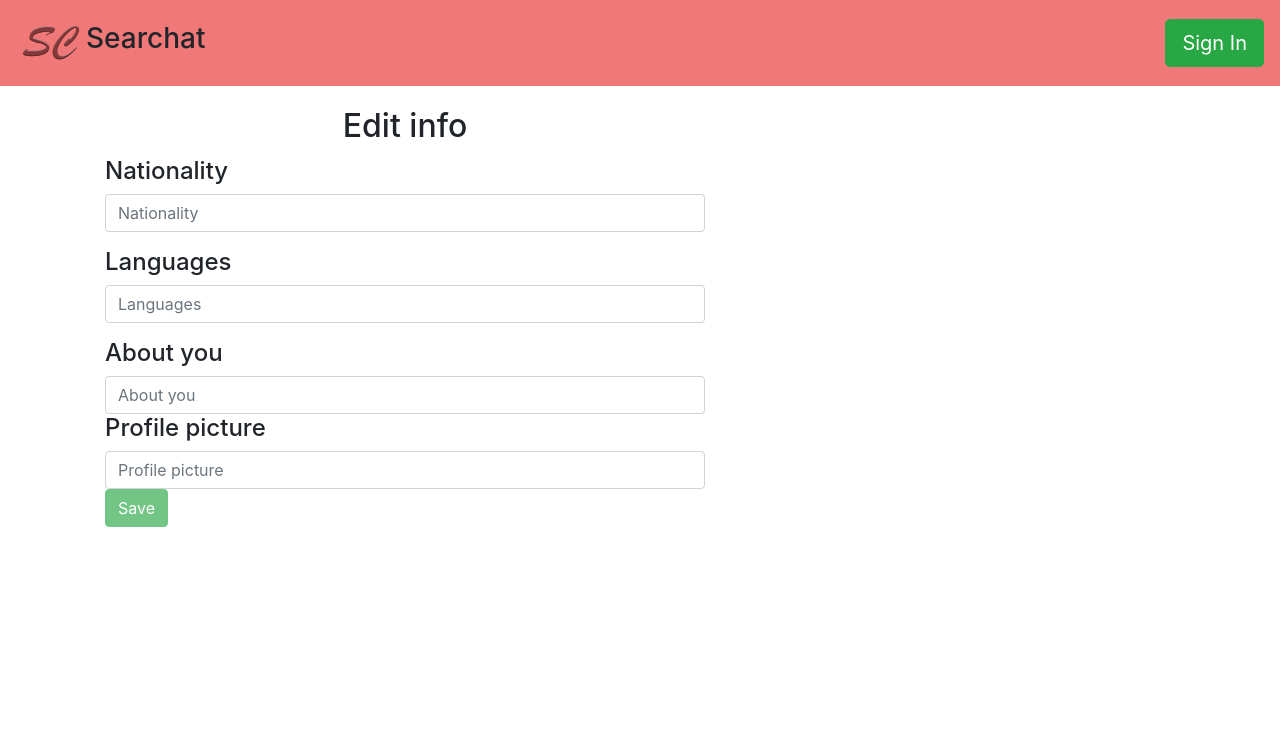
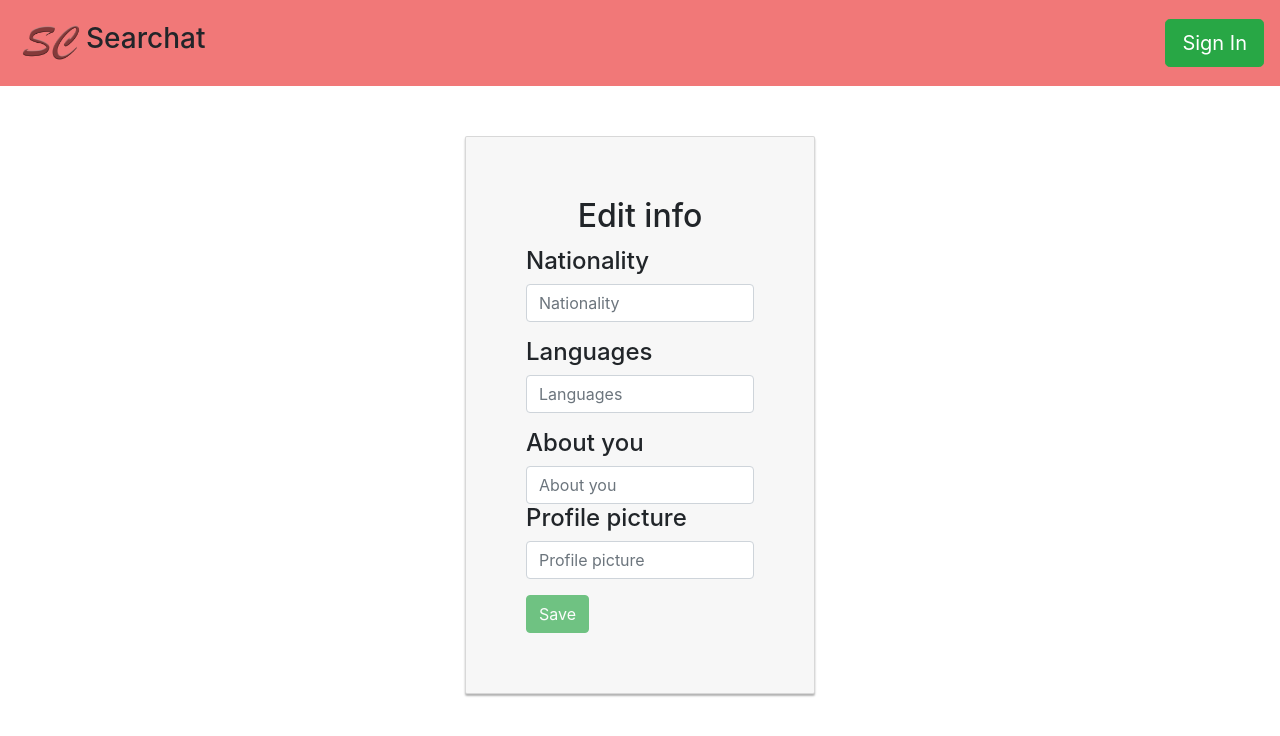
Before and after one commit to Searchat-COSW/Angular, an Angular app: page /profileConfiguration in a window 1280 px wide. Shown: the top 736 px of the page. Built offline with nearby package versions, Linux system fonts and the light colour scheme.

Commit message:
adding pretty front

```diff
--- a/src/app/app.component.html
+++ b/src/app/app.component.html
@@ -12,6 +12,7 @@
   </form>
   <form class="form-inline">
       <button *ngIf="isLoggedIn()" type="button" class="btn btn-link" routerLinkActive="/listActivities" routerLink="/listActivities"><h3>List local activities</h3></button>
+      <button *ngIf="isLoggedIn()" type="button" class="btn btn-link" routerLinkActive="/profileConfiguration" routerLink="/profileConfiguration"><h3>Edit profile</h3></button>
       <button *ngIf="isInHome()"type="button" class="btn btn-link" onclick="location.href='#list'"><h3>List</h3></button>
       <button *ngIf="isInHome()"type="button" class="btn btn-link" onclick="location.href='#analize'"><h3>Analize</h3></button>
       <button *ngIf="isInHome()"type="button" class="btn btn-link" onclick="location.href='#choose'"><h3>Choose</h3></button>
--- a/src/app/pages/profile-configuration/profile-configuration.component.css
+++ b/src/app/pages/profile-configuration/profile-configuration.component.css
@@ -0,0 +1,17 @@
+.card-container.card {
+    max-width: 350px;
+    padding: 40px 40px;
+}
+
+.card {
+    background-color: #F7F7F7;
+    padding: 20px 25px 30px;
+    margin: 0 auto 25px;
+    margin-top: 50px;
+    -moz-border-radius: 2px;
+    -webkit-border-radius: 2px;
+    border-radius: 2px;
+    -moz-box-shadow: 0px 2px 2px rgba(0, 0, 0, 0.3);
+    -webkit-box-shadow: 0px 2px 2px rgba(0, 0, 0, 0.3);
+    box-shadow: 0px 2px 2px rgba(0, 0, 0, 0.3);
+}
--- a/src/app/pages/profile-configuration/profile-configuration.component.html
+++ b/src/app/pages/profile-configuration/profile-configuration.component.html
@@ -1,7 +1,6 @@
-<div class="container">
-    <form [formGroup]="userForm" (ngSubmit)="onSubmit()" novalidate>
-        <div class="col-md-3"></div>
-        <div class="card border-secondary mb-3" class="border-0" style="width: 40rem;">
+<div class="container" >
+    <form [formGroup]="userForm" (ngSubmit)="onSubmit()" novalidate class="card card-container">
+
             <div class="card-body">
                 <h2 class="card-title text-center">Edit info</h2>
                 <div class="form-group">
@@ -23,13 +22,12 @@
                     <h4>Profile picture</h4>
                     <input class="form-control" type="text" id="image" placeholder="Profile picture" formControlName="image" required>
                 </div>
-
+                <p></p>
                 <button type="submit" class="btn btn-success" [disabled]="!userForm.valid">Save</button>
                 <p class="text-danger mt-1" *ngIf="userError">{{userError}}</p>
 
             </div>
-        </div>
-        <div class="col-md-3"></div>
+
     </form>
 
 </div>
--- a/src/app/pages/profile-configuration/profile-configuration.component.ts
+++ b/src/app/pages/profile-configuration/profile-configuration.component.ts
@@ -38,7 +38,7 @@ export class ProfileConfigurationComponent implements OnInit {
           this.userForm.get('aboutYou').value,
           this.userForm.get('image').value
         ).subscribe(serverResponse => {
-            this.router.navigate(['/home']);
+            this.router.navigate(['/listActivities']);
         }, error => {
           this.userError = 'Error modificando datos usuario: ' + (error && error.message ? error.message : '');
         });
--- a/src/app/pages/sign-in-page/sign-in-page.component.css
+++ b/src/app/pages/sign-in-page/sign-in-page.component.css
@@ -0,0 +1,21 @@
+.fondo{
+    background: linear-gradient(rgb(241, 120, 120), rgba(255, 0, 0, 0.178));
+}
+
+.card-container.card {
+    max-width: 350px;
+    padding: 40px 40px;
+}
+
+.card {
+    background-color: #F7F7F7;
+    padding: 20px 25px 30px;
+    margin: 0 auto 25px;
+    margin-top: 50px;
+    -moz-border-radius: 2px;
+    -webkit-border-radius: 2px;
+    border-radius: 2px;
+    -moz-box-shadow: 0px 2px 2px rgba(0, 0, 0, 0.3);
+    -webkit-box-shadow: 0px 2px 2px rgba(0, 0, 0, 0.3);
+    box-shadow: 0px 2px 2px rgba(0, 0, 0, 0.3);
+}
--- a/src/app/pages/sign-in-page/sign-in-page.component.html
+++ b/src/app/pages/sign-in-page/sign-in-page.component.html
@@ -1,7 +1,7 @@
 
-<div class="row " *ngIf="!isLoggedIn()">
+<div  class="row" *ngIf="!isLoggedIn()">
     <div class="col-md-3"></div>
-    <div class="col-md-6">
+    <div class="col-md-6 card card-container">
         <h2 class="text-center">Searchat sign In</h2>
         <form [formGroup]="signInForm" (ngSubmit)="doLogin()" novalidate>
             <div class="form-group">
--- a/src/app/pages/sign-in-page/sign-in-page.component.ts
+++ b/src/app/pages/sign-in-page/sign-in-page.component.ts
@@ -48,4 +48,6 @@ export class SignInPageComponent implements OnInit {
   ngOnInit() {
 
   }
+
+
 }
--- a/src/app/pages/sign-up/sign-up-page.component.css
+++ b/src/app/pages/sign-up/sign-up-page.component.css
@@ -0,0 +1,17 @@
+.card-container.card {
+    max-width: 350px;
+    padding: 40px 40px;
+}
+
+.card {
+    background-color: #F7F7F7;
+    padding: 20px 25px 30px;
+    margin: 0 auto 25px;
+    margin-top: 50px;
+    -moz-border-radius: 2px;
+    -webkit-border-radius: 2px;
+    border-radius: 2px;
+    -moz-box-shadow: 0px 2px 2px rgba(0, 0, 0, 0.3);
+    -webkit-box-shadow: 0px 2px 2px rgba(0, 0, 0, 0.3);
+    box-shadow: 0px 2px 2px rgba(0, 0, 0, 0.3);
+}
--- a/src/app/pages/sign-up/sign-up-page.component.html
+++ b/src/app/pages/sign-up/sign-up-page.component.html
@@ -1,4 +1,4 @@
-<div class="container">
+<div class="container" class="card card-container">
     <h2>Sign Up</h2>
     <form [formGroup]="userForm" (ngSubmit)="onSubmit()" novalidate>
 
--- a/src/app/pages/sign-up/sign-up-page.component.ts
+++ b/src/app/pages/sign-up/sign-up-page.component.ts
@@ -2,6 +2,7 @@ import { Component, OnInit } from '@angular/core';
 import { UserService } from '../../services/user.service';
 import { FormGroup, FormBuilder } from '@angular/forms';
 import { Router } from '@angular/router';
+import { AuthService } from '../../common/auth.service';
 
 @Component({
   selector: 'app-sign-up-page',
@@ -15,7 +16,8 @@ export class SignUpPageComponent implements OnInit {
   constructor(
     public usersService: UserService,
     public formBuilder: FormBuilder,
-    public router:Router
+    public router:Router,
+    public authService:AuthService
   ) {}
 
   ngOnInit() {
@@ -37,7 +39,9 @@ onSubmit() {
       this.userForm.get('password').value
     ).subscribe(serverResponse=>{
       sessionStorage.setItem("username",this.userForm.get('username').value);
-        this.router.navigate(['/listActivities']);
+      this.usersService.login(this.userForm.get('username').value,this.userForm.get('password').value).subscribe(
+        response => {this.router.navigate(['/listActivities']);}
+      )
     }, error=>{
       this.addError = 'Error adding user: ' + error;
     });
```
Also changed, not shown: 1 other file (tests, documents, lock files or other folders).
